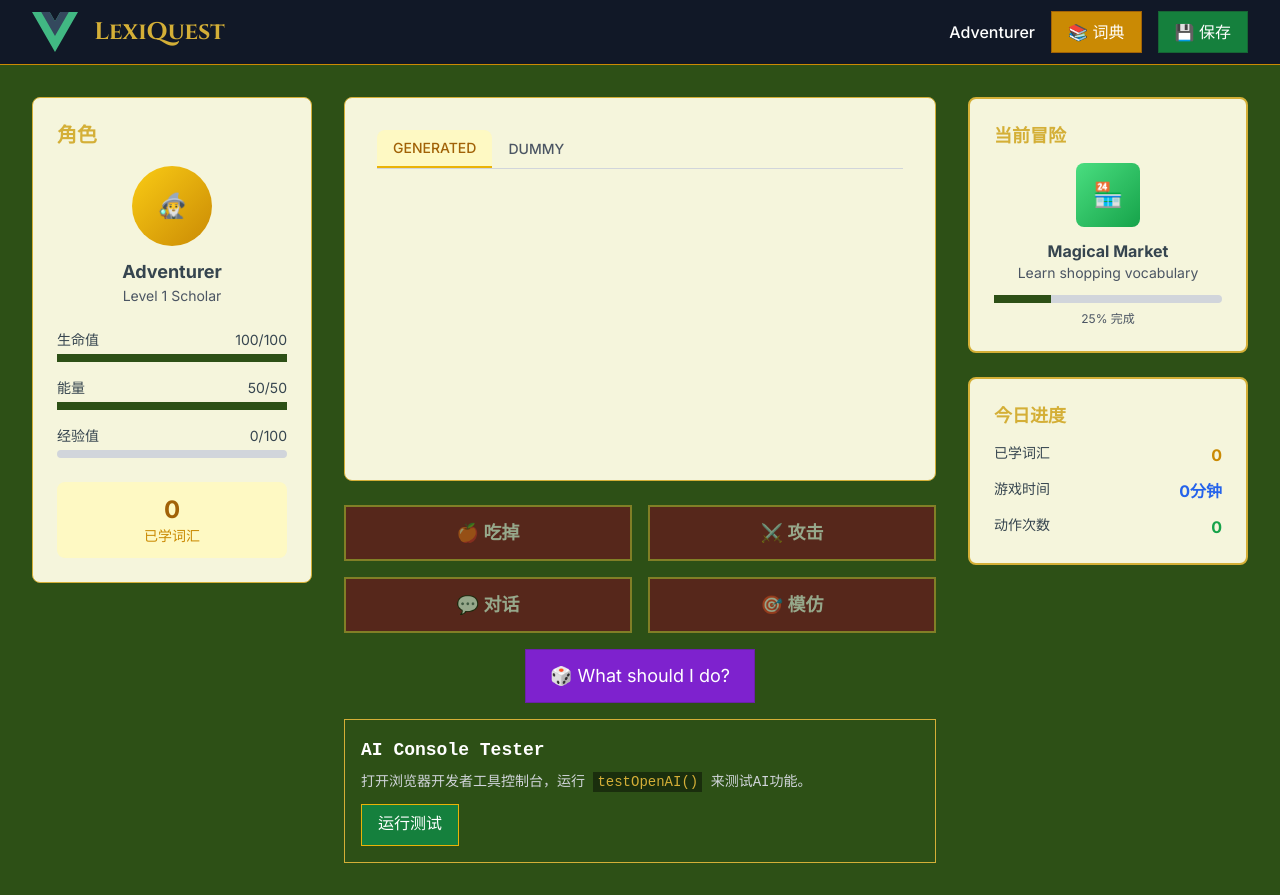
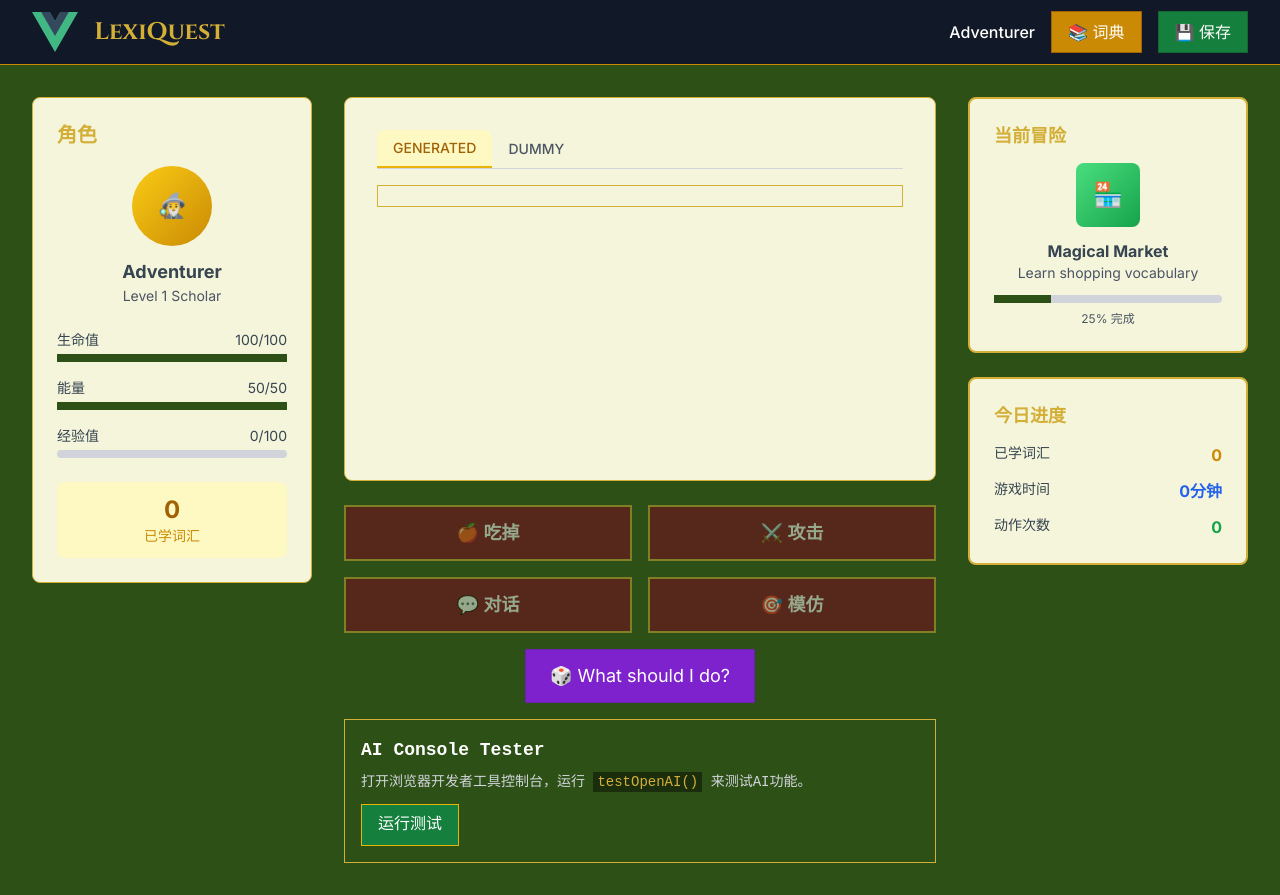
Before and after one commit to laicwew/LexiQuest, a Vue app: page /game in a window 1280 px wide. Built offline with nearby package versions, Linux system fonts and the light colour scheme; no server answers.

Commit message:
feat: add scrollbar for storydisplay

```diff
--- a/src/components/game/StoryDisplay.vue
+++ b/src/components/game/StoryDisplay.vue
@@ -131,7 +131,9 @@ onMounted(() => {
     </div>
 
     <!-- Story Content -->
-    <div class="story-text" v-html="storyContent" @click="handleStoryClick"></div>
+    <div class="story-text-container">
+      <div class="story-text" v-html="storyContent" @click="handleStoryClick"></div>
+    </div>
   </div>
 </template>
 
@@ -142,10 +144,37 @@ onMounted(() => {
   box-shadow: none; /* 移除阴影 */
 }
 
+.story-text-container {
+  max-height: 400px; /* 设置最大高度 */
+  overflow-y: auto; /* 启用垂直滚动条 */
+  padding: 10px; /* 添加内边距 */
+  border: 1px solid var(--primary-gold); /* 添加边框 */
+  background: var(--secondary-parchment); /* 背景色 */
+}
+
 .story-text {
   font-size: 1.1rem;
   line-height: 1.8;
   color: var(--text-charcoal);
+}
+
+/* 滚动条样式 */
+.story-text-container::-webkit-scrollbar {
+  width: 12px;
+}
+
+.story-text-container::-webkit-scrollbar-track {
+  background: var(--secondary-parchment);
+  border-left: 1px solid var(--primary-gold);
+}
+
+.story-text-container::-webkit-scrollbar-thumb {
+  background: var(--primary-green);
+  border: 1px solid var(--primary-gold);
+}
+
+.story-text-container::-webkit-scrollbar-thumb:hover {
+  background: #1a2e0d;
 }
 
 /* 使用深度选择器来确保样式能应用到动态插入的元素 */
```
